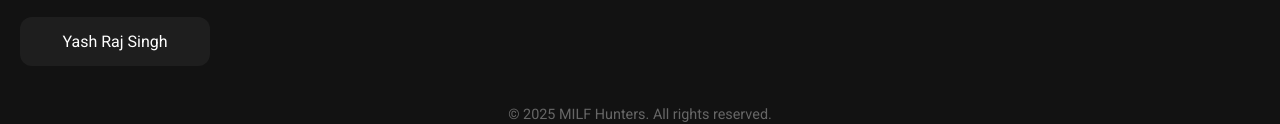
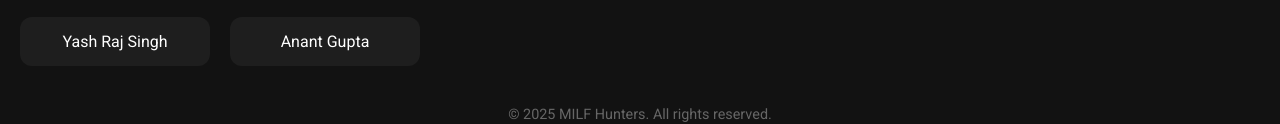
Before and after one commit to pradyumnasingh2011/milf-hunters-hq, a plain HTML site: page index.html in a window 1280 px wide. Shown: the part 302-426 px from the top of the page. Drawn offline with Linux system fonts and the light colour scheme.

Commit message:
Update index.html

```diff
--- a/index.html
+++ b/index.html
@@ -82,6 +82,7 @@
     <div class="member">Anmol Maurya</div>
     <div class="member">Mayank Tandon</div>
     <div class="member">Yash Raj Singh</div>
+       <div class="member">Anant Gupta</div>
   </section>
 
   <footer>
```
